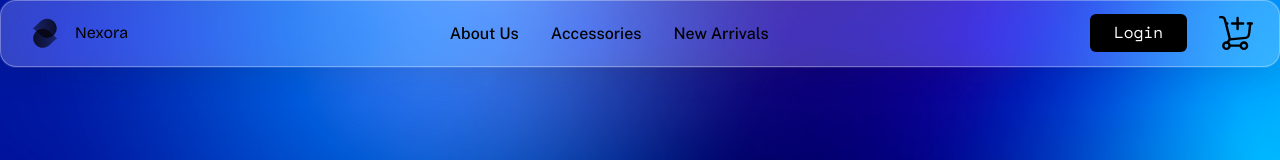
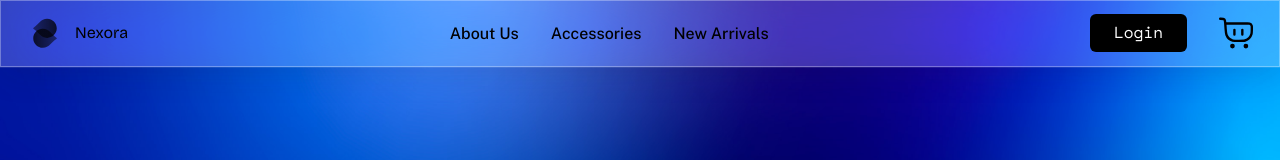
Before and after one commit to baeganBytes/nexora, a Next.js app: page / in a window 1280 px wide. Shown: the top 160 px of the page. Built offline with nearby package versions, Linux system fonts and the light colour scheme.

Commit message:
Update 14 navbar

```diff
--- a/components/ui/shared/Navigation-bar/navigation.tsx
+++ b/components/ui/shared/Navigation-bar/navigation.tsx
@@ -6,7 +6,7 @@ import cart from "@/public/svg/cart.svg"
 function Navigation() {
   return (
 
-<nav className="mb-8 flex w-full items-center justify-between rounded-2xl border border-white/30 bg-white/20 px-6 py-3 shadow-[0_8px_32px_rgba(15,23,42,0.12)] backdrop-blur-2xl backdrop-saturate-150 ring-1 ring-white/10">
+<nav className="mb-8 flex w-full items-center justify-between border border-white/30 bg-white/20 px-6 py-3 shadow-[0_8px_32px_rgba(15,23,42,0.12)] backdrop-blur-2xl backdrop-saturate-150 ring-1 ring-white/10">
       <div className="cursor-pointer flex items-center justify-center gap-2.5">
         <Image src={logo} alt="logo" height={40} width={40} />
         <a href="#" className="font-bricolage">Nexora</a>
--- a/src/app/globals.css
+++ b/src/app/globals.css
@@ -1,4 +1,6 @@
-@import url('https://fonts.googleapis.com/css2?family=Bricolage+Grotesque:opsz,wght@12..96,200..800&family=Public+Sans:ital,wght@0,100..900;1,100..900&family=Space+Mono:ital,wght@0,400;0,700;1,400;1,700&display=swap');
+@import url(https://fonts.googleapis.com/css?family=Bricolage+Grotesque:200,300,regular,500,600,700,800);
+@import url(https://fonts.googleapis.com/css?family=Public+Sans:100,200,300,regular,500,600,700,800,900,100italic,200italic,300italic,italic,500italic,600italic,700italic,800italic,900italic);
+@import url(https://fonts.googleapis.com/css?family=Space+Mono:regular,italic,700,700italic);
 @import "tailwindcss";
 
 @theme {
```
Also changed, not shown: public/svg/cart.svg.
